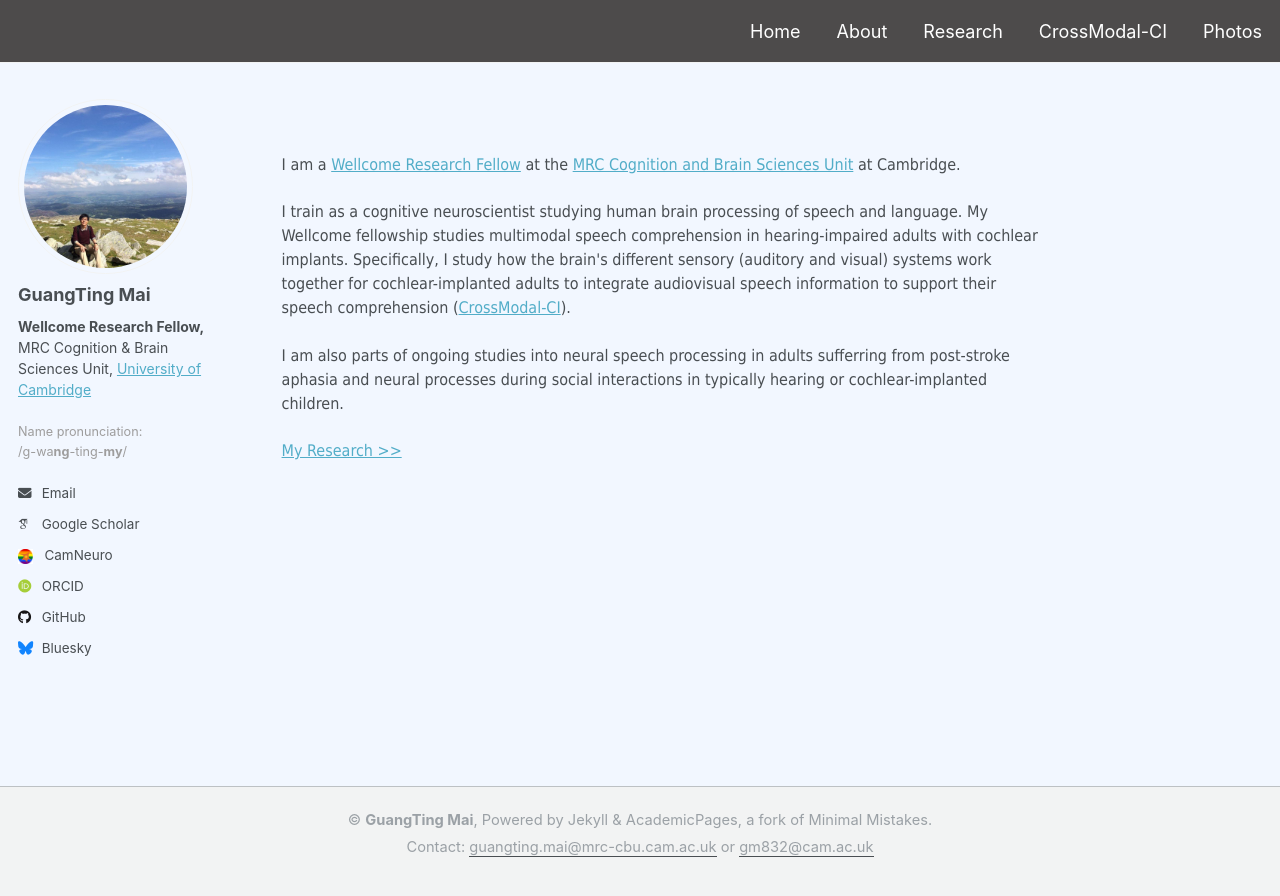
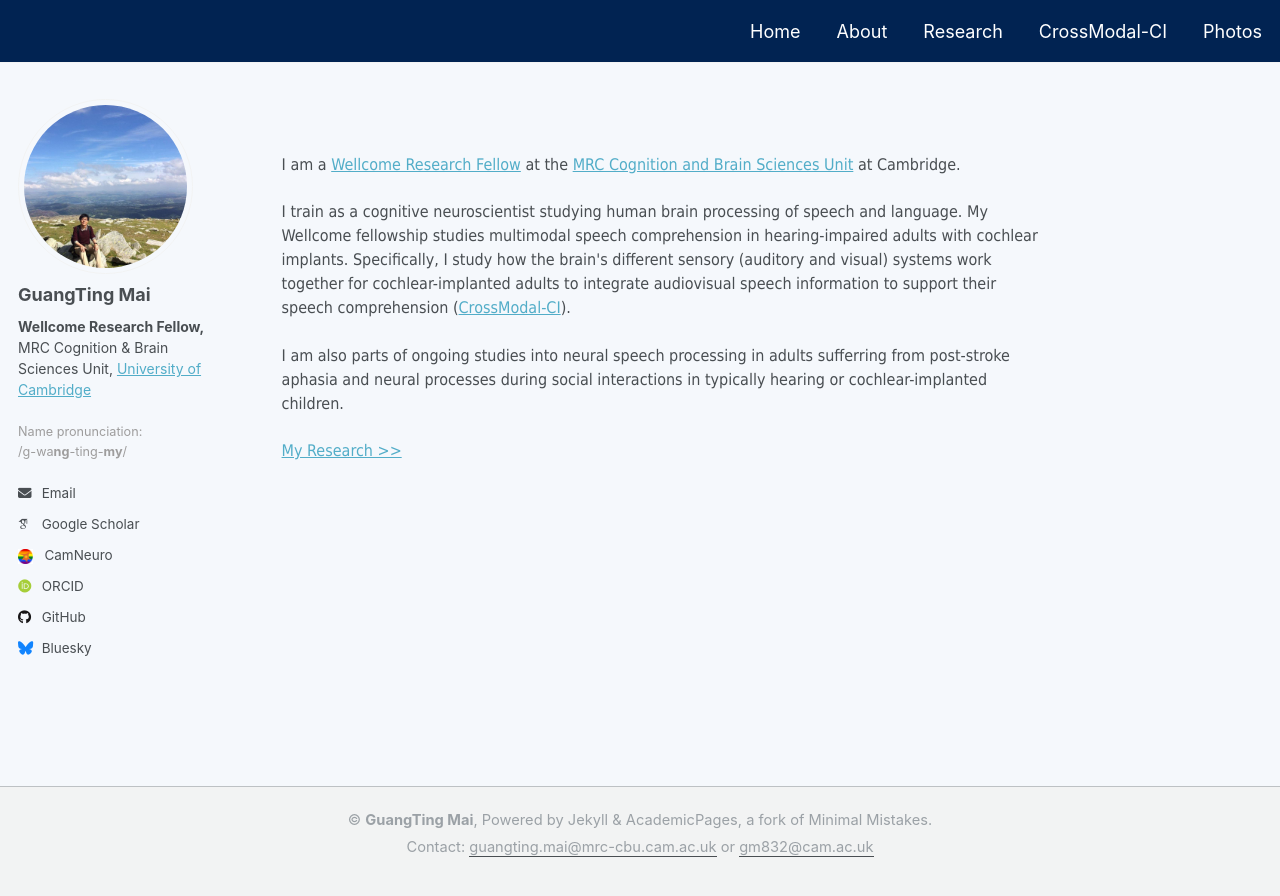
Before and after one commit to guangtingmai/guangtingmai.github.io, a Jekyll site: the page built from _pages/readme.html, in a window 1280 px wide. Shown: the top 896 px of the page. Built offline with Jekyll 4.4.1, drawn with Linux system fonts in a browser that asks for light colours; some web fonts are replaced.

Commit message:
Update custom.scss

```diff
--- a/_sass/custom.scss
+++ b/_sass/custom.scss
@@ -13,8 +13,8 @@ nav *,
 .site-header *,
 .page-header *,
 header * {
-  background-color: #4d4b4b !important;
-  background: #4d4b4b !important;
+  background-color: #012352 !important;
+  background: #012352 !important;
   border-color: #3b3a3a !important;
   box-shadow: none !important;
 }
@@ -41,7 +41,7 @@ nav a:hover,
 /* Make body and page full height */
 html, body {
   min-height: 100%;
-  background-color: #f2f7ff !important;
+  background-color: #f5f8fc !important;
   margin: 0;
   padding: 0; /* remove sticky footer padding */
 }
@@ -50,7 +50,7 @@ html, body {
 .page {
   min-height: 100%;
   padding-bottom: 0; /* remove extra white space */
-  background-color: #f2f7ff !important;
+  background-color: #f5f8fc !important;
 }
 
 .white-frame {
```
